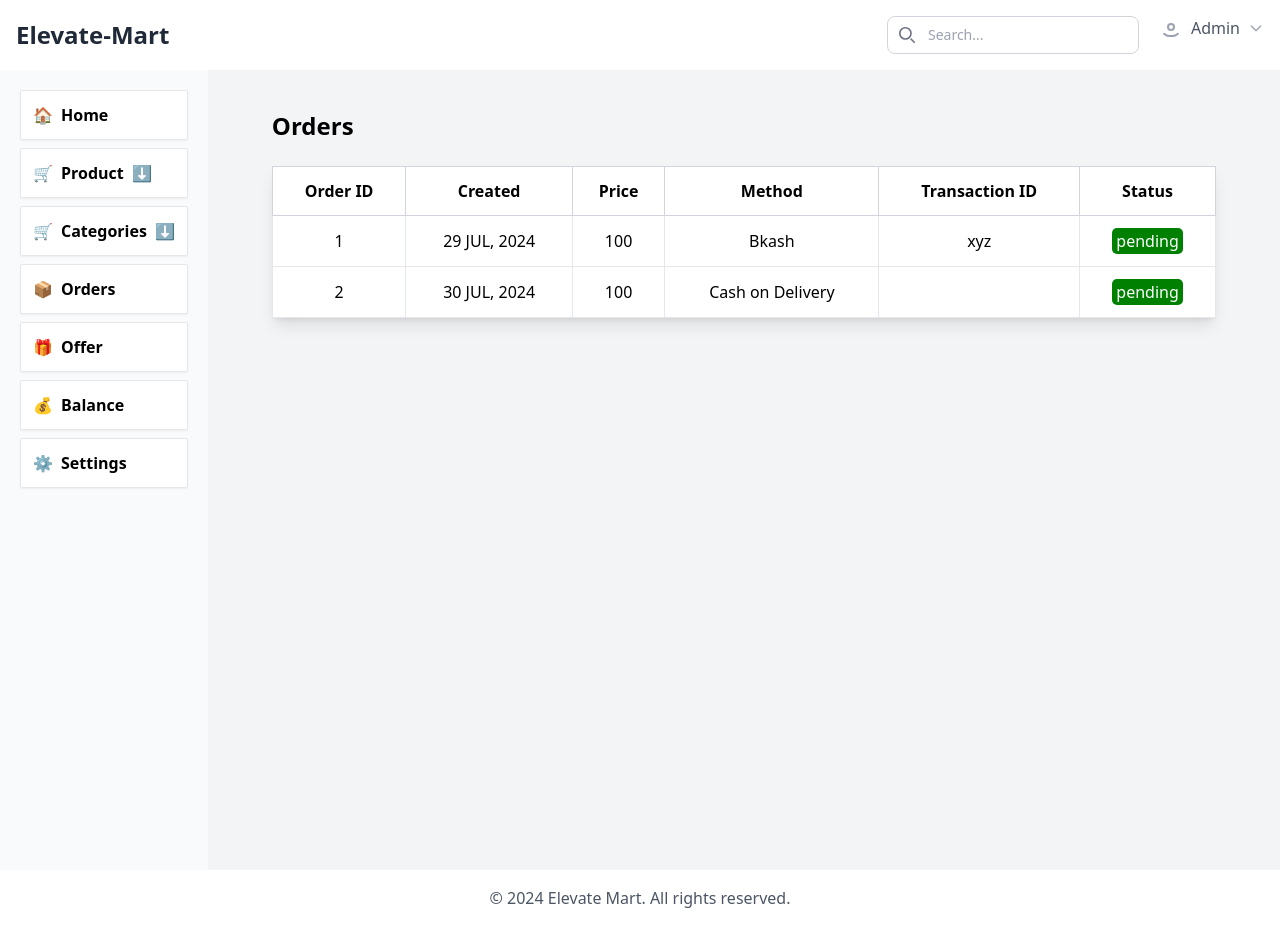
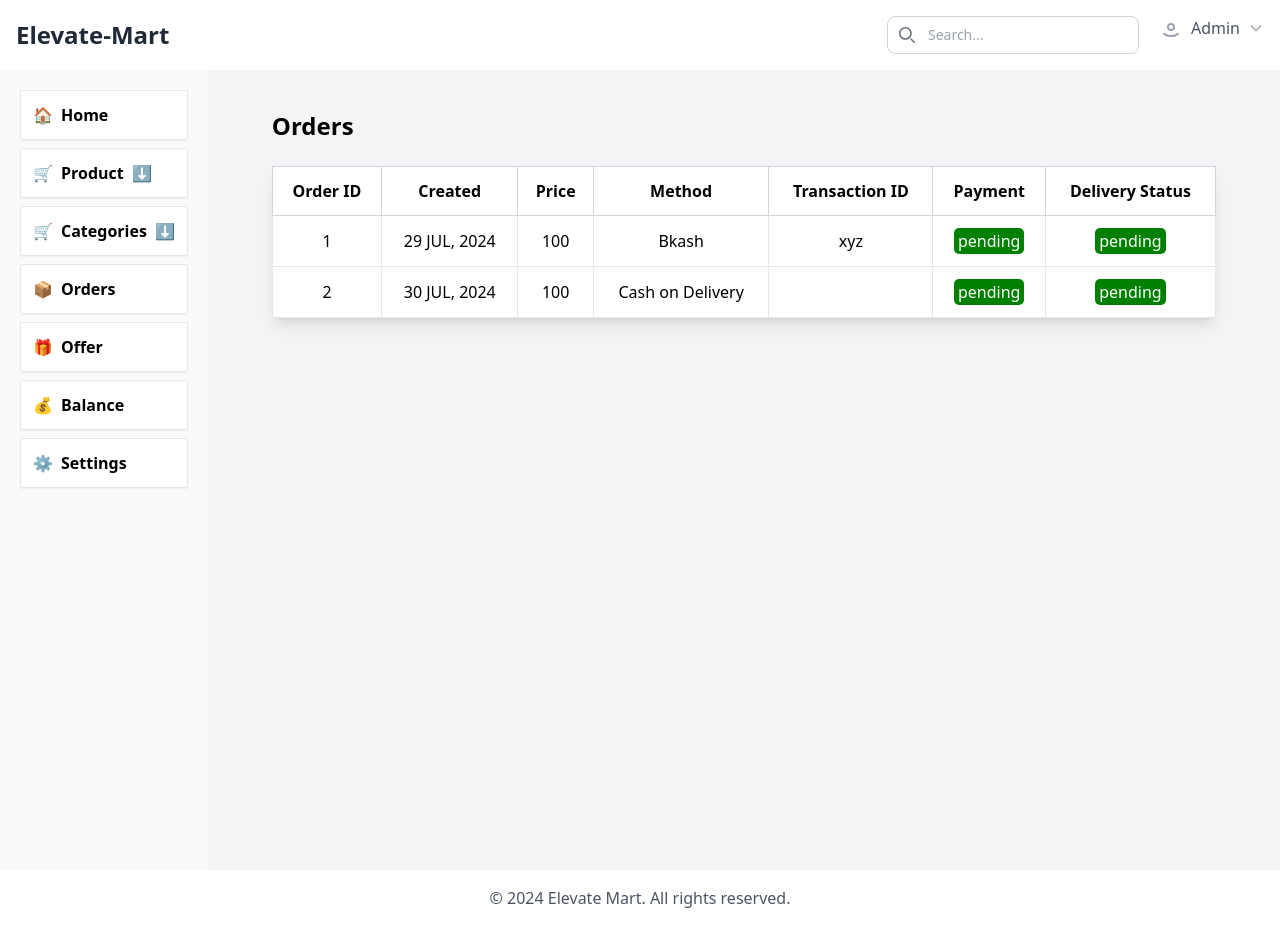
Before and after one commit to jumael99/ElevateMart, a Next.js app in the folder frontend/: page /admin/viewOrders in a window 1280 px wide. Built offline with nearby package versions, Linux system fonts and the light colour scheme.

Commit message:
Admin Panel Order View

```diff
--- a/frontend/lib/orders.js
+++ b/frontend/lib/orders.js
@@ -5,7 +5,8 @@ export const orders = [
         price: "100",
         method:"Bkash",
         transactionId: "xyz",
-        status: "pending"
+        paymentStatus: "pending",
+        delStatus: "pending"
     },
     {
         id: "2",
@@ -13,6 +14,7 @@ export const orders = [
         price: "100",
         method:"Cash on Delivery",
         transactionId: "",
-        status: "pending"
+        paymentStatus: "pending",
+        delStatus: "pending"
     },
 ]
--- a/frontend/pages/admin/viewOrders.js
+++ b/frontend/pages/admin/viewOrders.js
@@ -6,7 +6,14 @@ import React, { useState } from "react";
 const viewOrders = () => {
   const [orderList, setOrderList] = useState(orders);
 
-  const handleStatusChange = (id) => {
+  const handlePaymentStatus = (id) => {
+    setOrderList((prevOrders) =>
+      prevOrders.map((order) =>
+        order.id === id ? { ...order, status: "paid" } : order
+      )
+    );
+  };
+  const handleDeliveryStatus = (id) => {
     setOrderList((prevOrders) =>
       prevOrders.map((order) =>
         order.id === id ? { ...order, status: "done" } : order
@@ -27,7 +34,8 @@ const viewOrders = () => {
               <th className="p-3 border border-gray-300">Price</th>
               <th className="p-3 border border-gray-300">Method</th>
               <th className="p-3 border border-gray-300">Transaction ID</th>
-              <th className="p-3 border border-gray-300">Status</th>
+              <th className="p-3 border border-gray-300">Payment</th>
+              <th className="p-3 border border-gray-300">Delivery Status</th>
             </tr>
           </thead>
           <tbody>
@@ -41,11 +49,21 @@ const viewOrders = () => {
                 <td className="p-3 border">
                   <Buttons
                     color={"green"}
-                    text={order.status}
+                    text={order.paymentStatus}
                     textColor={"white"}
                     padding={"1px 4px"}
                     bRadius={"5px"}
-                    onClick = {() => handleStatusChange(order.id)}
+                    onClick={() => handlePaymentStatus(order.id)}
+                  />
+                </td>
+                <td className="p-3 border">
+                  <Buttons
+                    color={"green"}
+                    text={order.delStatus}
+                    textColor={"white"}
+                    padding={"1px 4px"}
+                    bRadius={"5px"}
+                    onClick={() => handleDeliveryStatus(order.id)}
                   />
                 </td>
               </tr>
```
